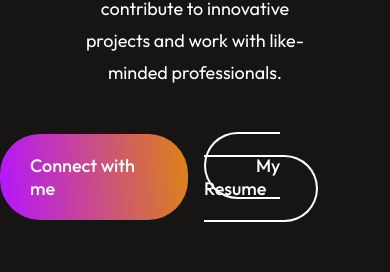
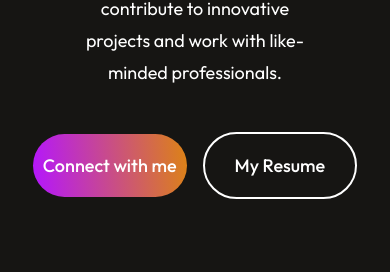
Before and after one commit to udarasahan/portfolio-website, a React (Vite) app: page / in a window 390 px wide. Shown: the part 1252-1524 px from the top of the page. Built offline with nearby package versions, Linux system fonts and the light colour scheme.

Commit message:
mobile view bug fix 2

```diff
--- a/src/Componants/Header/Header.css
+++ b/src/Componants/Header/Header.css
@@ -94,11 +94,11 @@
         margin-bottom: 50px;
     }
     .header-connect {
+        padding: 20px 10px;
+        border-radius: 40px;
+    }
+    .header-resume a {
         padding: 20px 30px;
         border-radius: 40px;
     }
-    .header-resume a {
-        padding: 20px 50px;
-        border-radius: 40px;
-    }
 }
```
